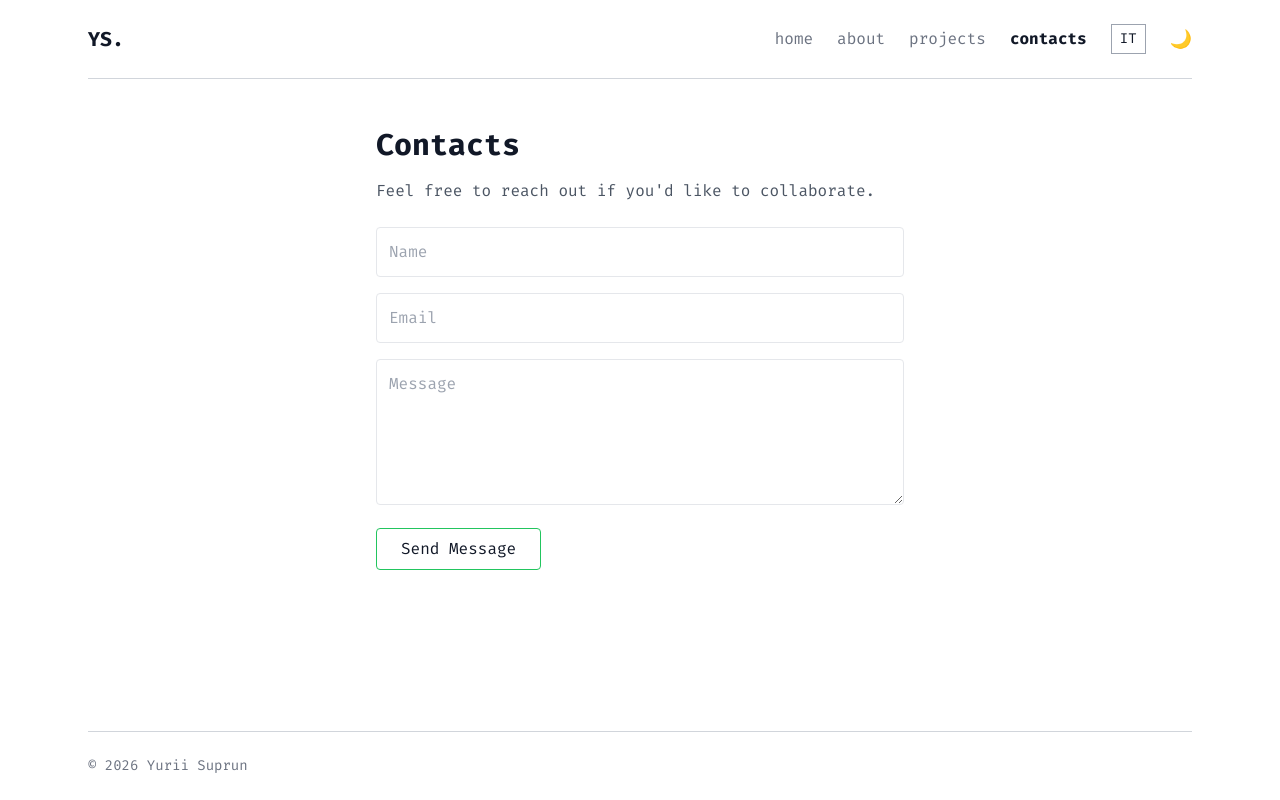
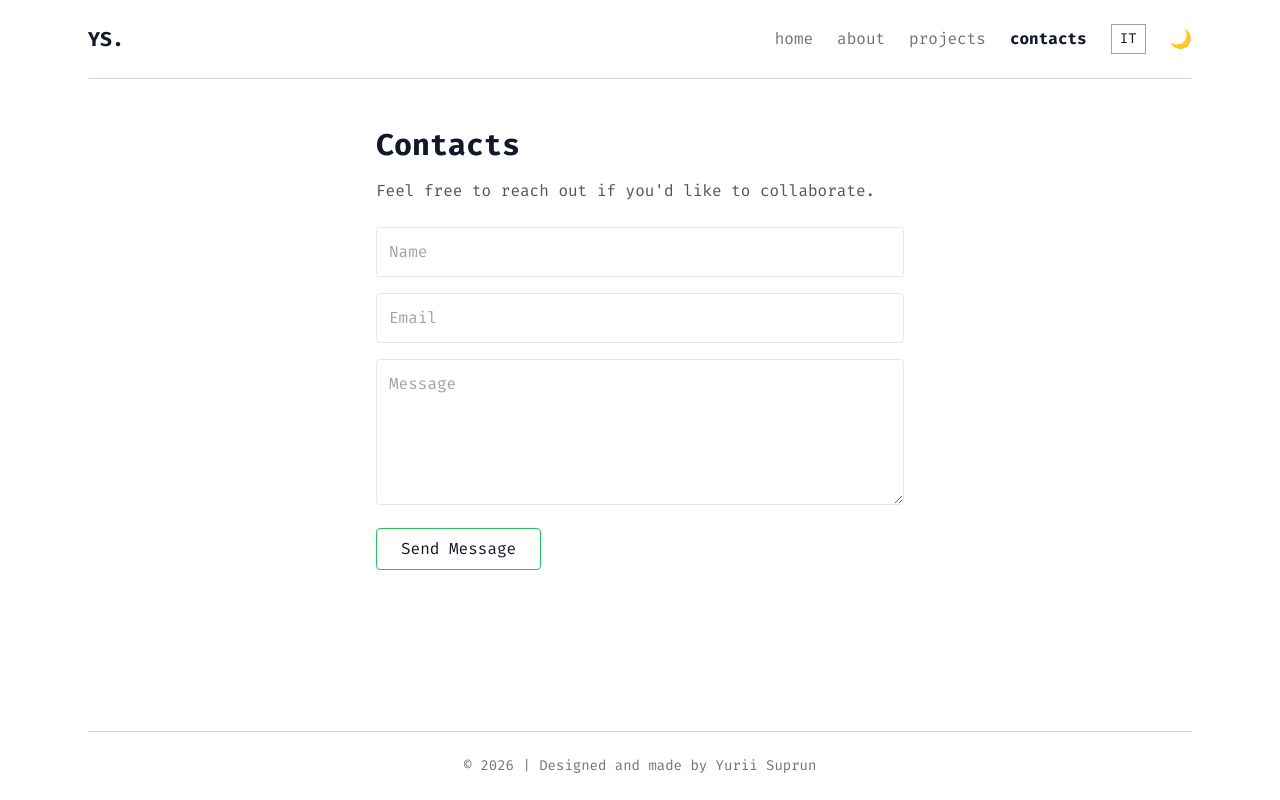
Before and after one commit to yuriisuprun/portfolio, a React (Create React App) app in the folder frontend/: page /contacts in a window 1280 px wide. Built offline with nearby package versions, Linux system fonts and the light colour scheme.

Commit message:
Update footer component

```diff
--- a/frontend/src/components/Footer.js
+++ b/frontend/src/components/Footer.js
@@ -1,12 +1,29 @@
+import React from "react";
+
 const AUTHOR_NAME = "Yurii Suprun";
 const COPYRIGHT_SYMBOL = "\u00A9";
 
-export default function Footer() {
+const FOOTER_TEXT = {
+    en: "Designed and made by",
+    it: "Progettato e realizzato da",
+};
+
+function getFooterText(language) {
+    return FOOTER_TEXT[language] || FOOTER_TEXT.en;
+}
+
+function Footer({ language = "en" }) {
     const year = new Date().getFullYear();
+    const text = getFooterText(language);
 
     return (
-        <footer className="border-t border-gray-300 dark:border-terminal py-6 text-sm text-gray-500">
-            {COPYRIGHT_SYMBOL} {year} {AUTHOR_NAME}
+        <footer
+            role="contentinfo"
+            className="border-t border-gray-300 dark:border-terminal py-6 text-sm text-gray-500 text-center"
+        >
+            {`${COPYRIGHT_SYMBOL} ${year} | ${text} ${AUTHOR_NAME}`}
         </footer>
     );
 }
+
+export default Footer;
```
